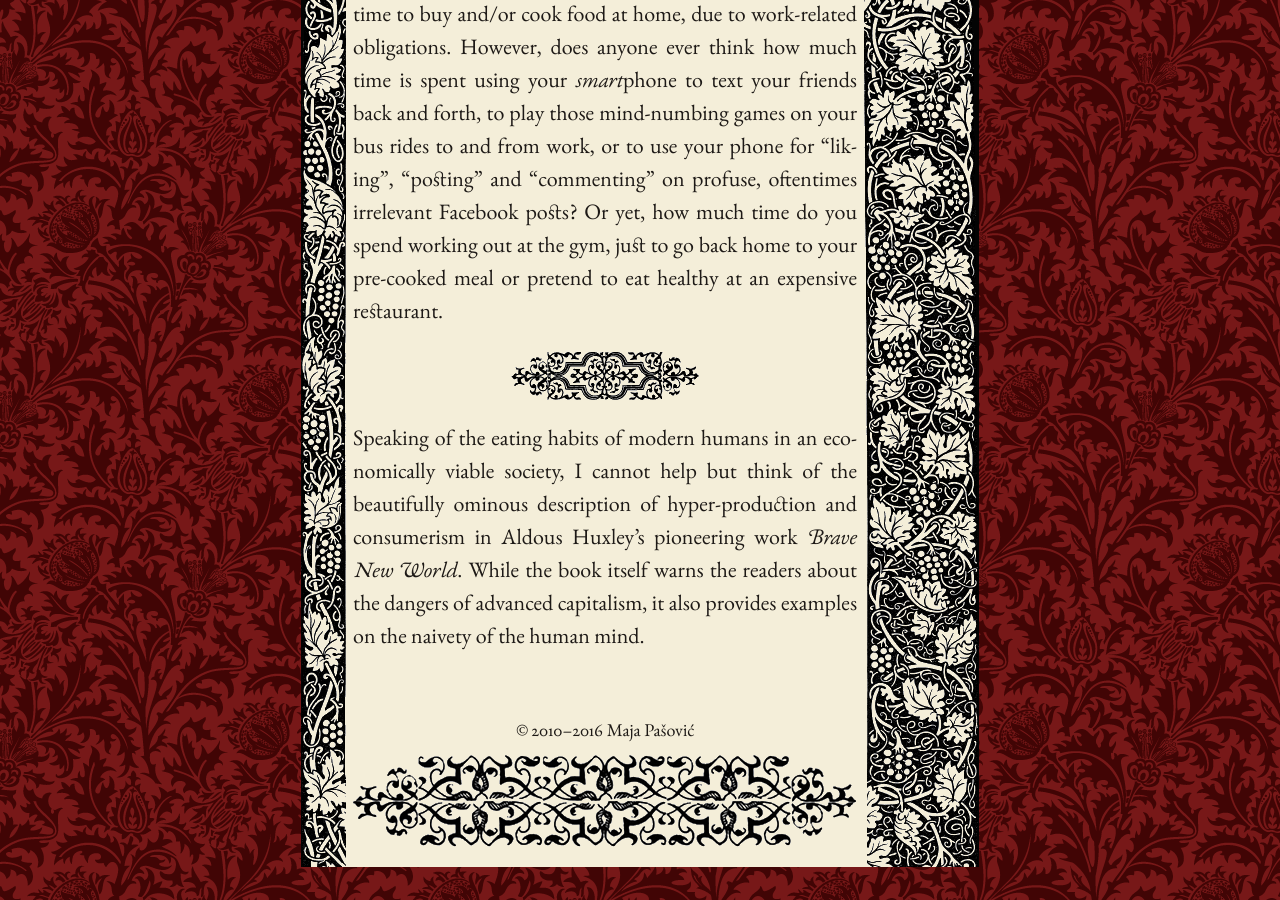
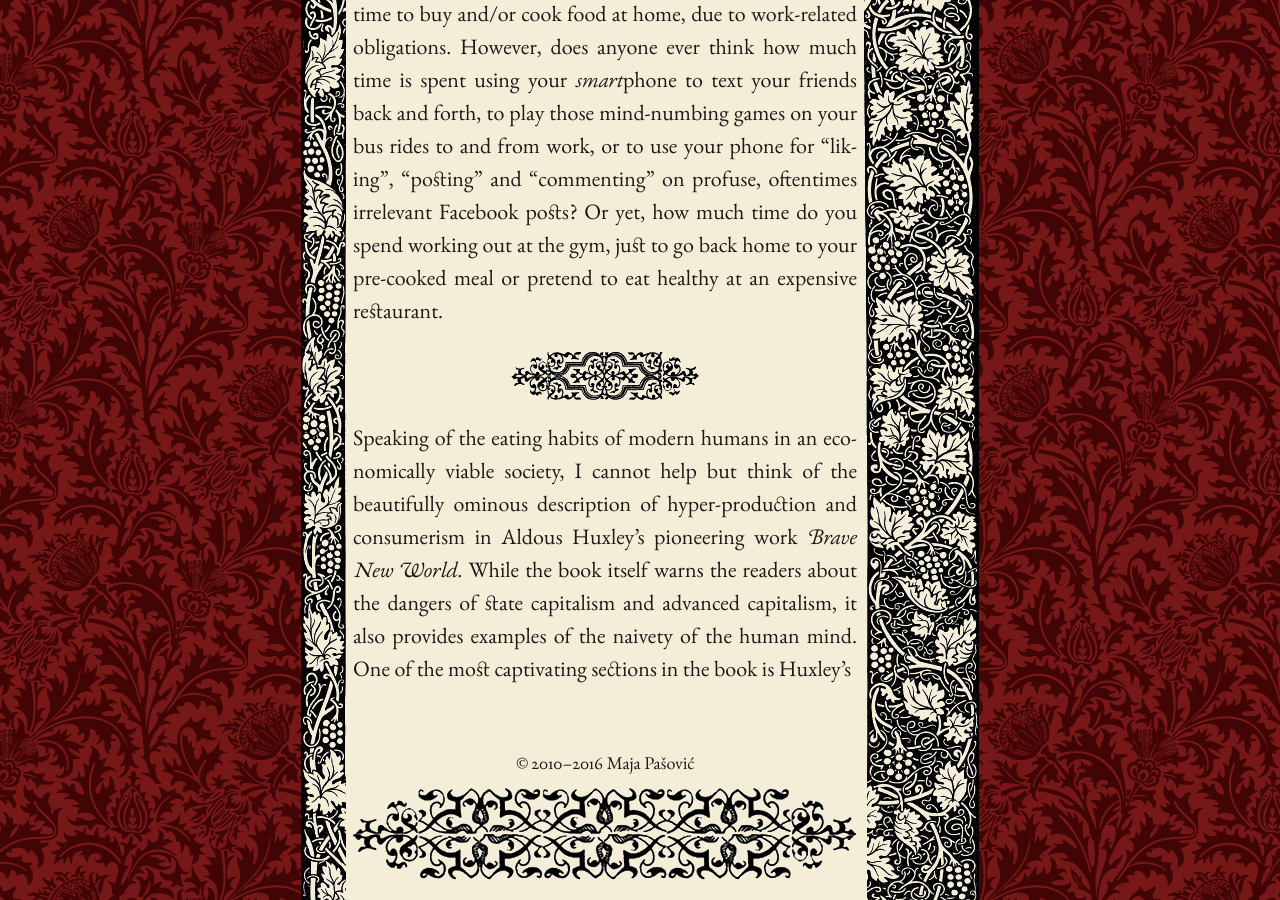
Before and after one commit to mpasovic/majapasovic.org, a Jekyll site: the page built from _posts/2016-03-04-bokanovskified-production-food-and-nutrition-in-modern-age.md, in a window 1280 px wide and 900 px high, scrolled down 2003 px. Built offline with Jekyll 4.4.1, drawn with Linux system fonts in a browser that asks for light colours; nearby versions of some CDN libraries.

Commit message:
Updated 2016-03-04-bokanovskified-production-food-and-nutrition-in-modern-age.md

```diff
--- a/_posts/2016-03-04-bokanovskified-production-food-and-nutrition-in-modern-age.md
+++ b/_posts/2016-03-04-bokanovskified-production-food-and-nutrition-in-modern-age.md
@@ -14,4 +14,4 @@ title: "Bokanovskified Production: Food and Nutrition in Modern Age"
 Therefore, the inevitable questions arise: "What is the actual purpose of consuming ready-made food?" "How much time do we REALLY save buying and heating ready-made food?" As has been well documented, a large percentage of people in economically viable countries live of pre-cooked meals, consumed either in a restaurant or their home. According to most people, the most common reason for this is the lack of time to buy and/or cook food at home, due to work-related obligations. However, does anyone ever think how much time is spent using your *smart*phone to text your friends back and forth, to play those mind-numbing games on your bus rides to and from work, or to use your phone for "liking", "posting" and "commenting" on profuse, oftentimes irrelevant Facebook posts? Or yet, how much time do you spend working out at the gym, just to go back home to your pre-cooked meal or pretend to eat healthy at an expensive restaurant.
 
 *****
-Speaking of the eating habits of modern humans in an economically viable society, I cannot help but think of the beautifully ominous description of hyper-production and consumerism in Aldous Huxley's pioneering work *Brave New World*. While the book itself warns the readers about the dangers of advanced capitalism, it also provides examples on the naivety of the human mind.
+Speaking of the eating habits of modern humans in an economically viable society, I cannot help but think of the beautifully ominous description of hyper-production and consumerism in Aldous Huxley's pioneering work *Brave New World*. While the book itself warns the readers about the dangers of state capitalism and advanced capitalism, it also provides examples of the naivety of the human mind. One of the most captivating sections in the book is Huxley's
```
